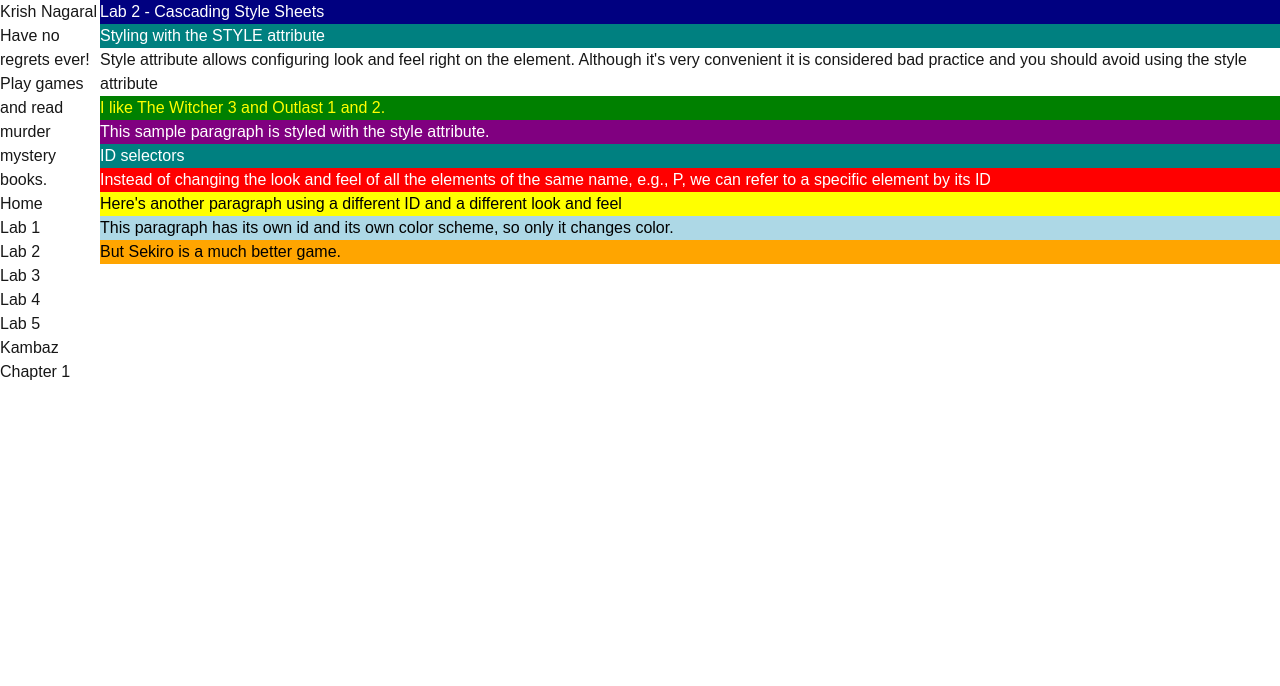
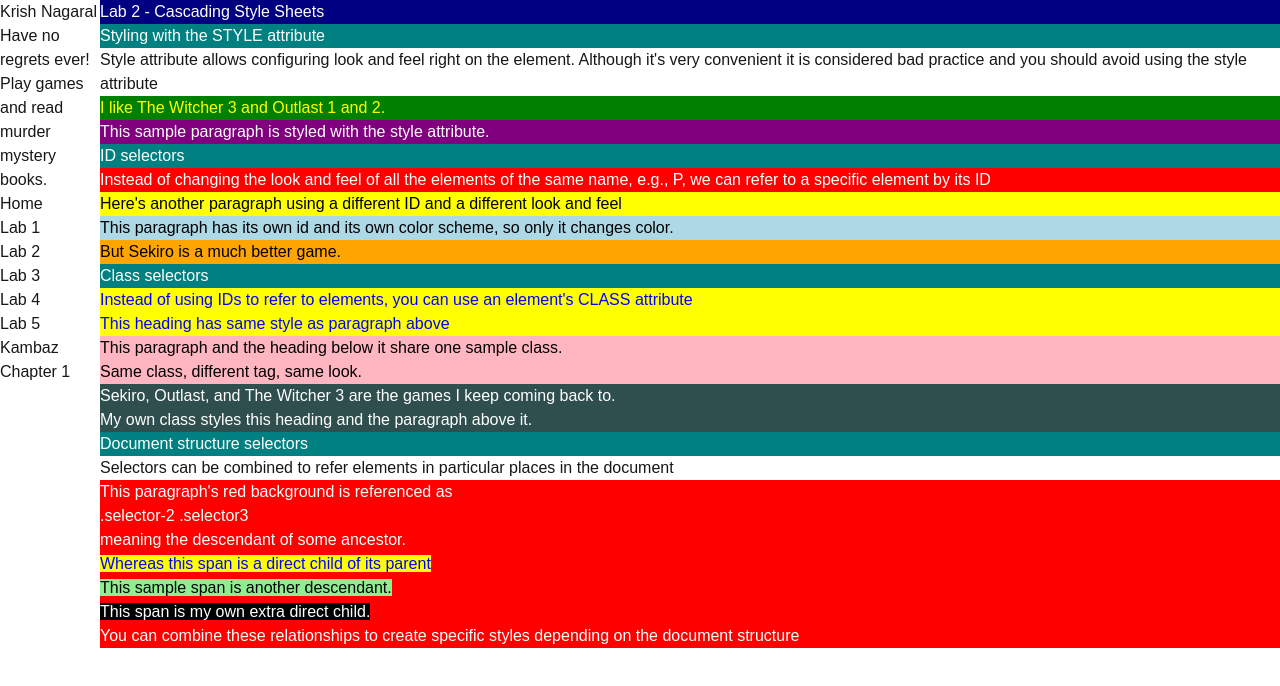
Before and after one commit to Blanq-one/webdev-client, a Next.js app: page /labs/lab2 in a window 1280 px wide. Shown: the top 686 px of the page. Built offline with nearby package versions, Linux system fonts and the light colour scheme.

Commit message:
Add Lab 2 class and document structure selector samples

```diff
--- a/app/labs/lab2/index.css
+++ b/app/labs/lab2/index.css
@@ -34,3 +34,38 @@
   background-color: navy;
   color: white;
 }
+
+.wd-class-selector {
+  background-color: yellow;
+  color: blue;
+}
+
+.wd-ai-class-selector {
+  background-color: lightpink;
+  color: black;
+}
+
+.wd-your-class {
+  background-color: darkslategray;
+  color: white;
+}
+
+.wd-selector-1 .wd-selector-3 {
+  background-color: red;
+  color: white;
+}
+
+.wd-selector-2 > .wd-selector-3 > .wd-selector-4 {
+  background-color: yellow;
+  color: blue;
+}
+
+.wd-selector-1 .wd-ai-selector-5 {
+  background-color: lightgreen;
+  color: black;
+}
+
+.wd-selector-2 > .wd-selector-3 > .wd-my-selector {
+  background-color: black;
+  color: white;
+}
--- a/app/labs/lab2/page.tsx
+++ b/app/labs/lab2/page.tsx
@@ -33,6 +33,60 @@
         </p>
         <p id="wd-id-selector-3">But Sekiro is a much better game.</p>
       </div>
+      <div id="wd-css-class-selectors">
+        <h3>Class selectors</h3>
+        <p className="wd-class-selector">
+          Instead of using IDs to refer to elements, you can use an element&apos;s
+          CLASS attribute
+        </p>
+        <h4 className="wd-class-selector">
+          This heading has same style as paragraph above
+        </h4>
+        <p className="wd-ai-class-selector">
+          This paragraph and the heading below it share one sample class.
+        </p>
+        <h4 className="wd-ai-class-selector">
+          Same class, different tag, same look.
+        </h4>
+        <p className="wd-your-class">
+          Sekiro, Outlast, and The Witcher 3 are the games I keep coming back
+          to.
+        </p>
+        <h4 className="wd-your-class">
+          My own class styles this heading and the paragraph above it.
+        </h4>
+      </div>
+      <div id="wd-css-document-structure">
+        <div className="wd-selector-1">
+          <h3>Document structure selectors</h3>
+          <div className="wd-selector-2">
+            Selectors can be combined to refer elements in particular places in
+            the document
+            <p className="wd-selector-3">
+              This paragraph&apos;s red background is referenced as
+              <br />
+              .selector-2 .selector3
+              <br />
+              meaning the descendant of some ancestor.
+              <br />
+              <span className="wd-selector-4">
+                Whereas this span is a direct child of its parent
+              </span>
+              <br />
+              <span className="wd-ai-selector-5">
+                This sample span is another descendant.
+              </span>
+              <br />
+              <span className="wd-my-selector">
+                This span is my own extra direct child.
+              </span>
+              <br />
+              You can combine these relationships to create specific styles
+              depending on the document structure
+            </p>
+          </div>
+        </div>
+      </div>
     </div>
   );
 }
```
